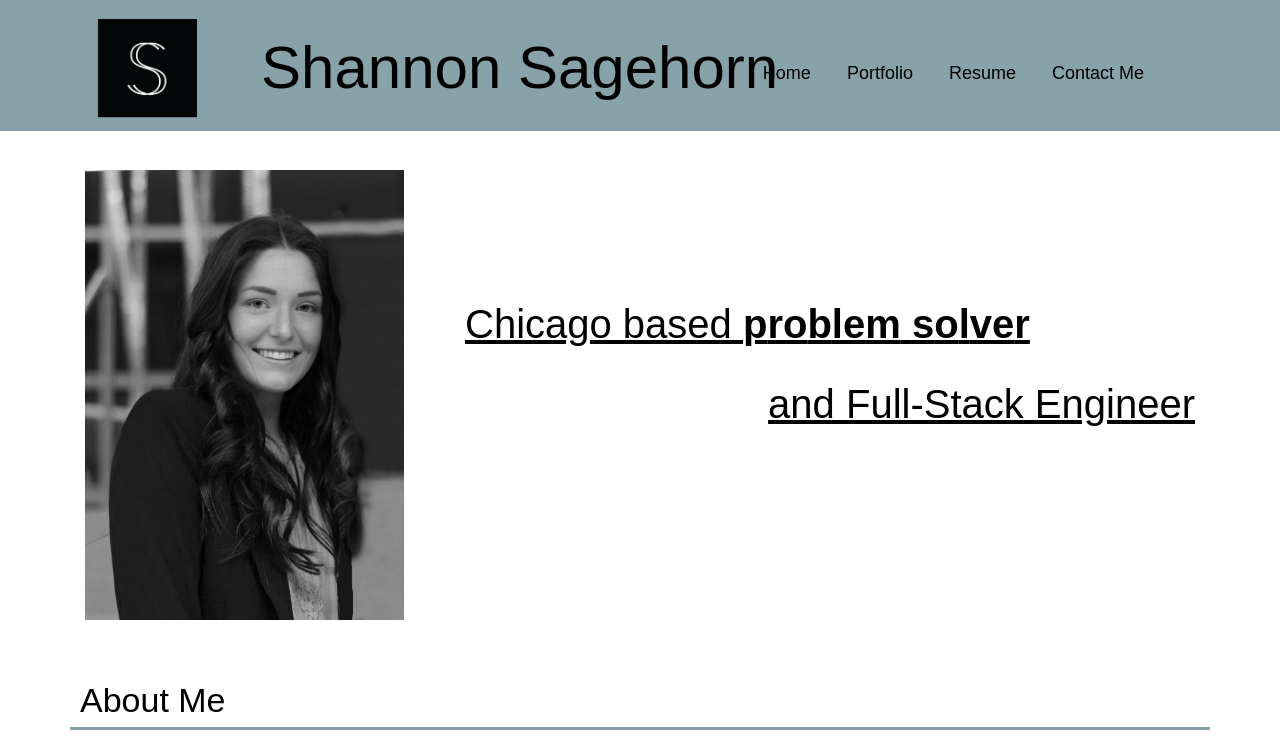
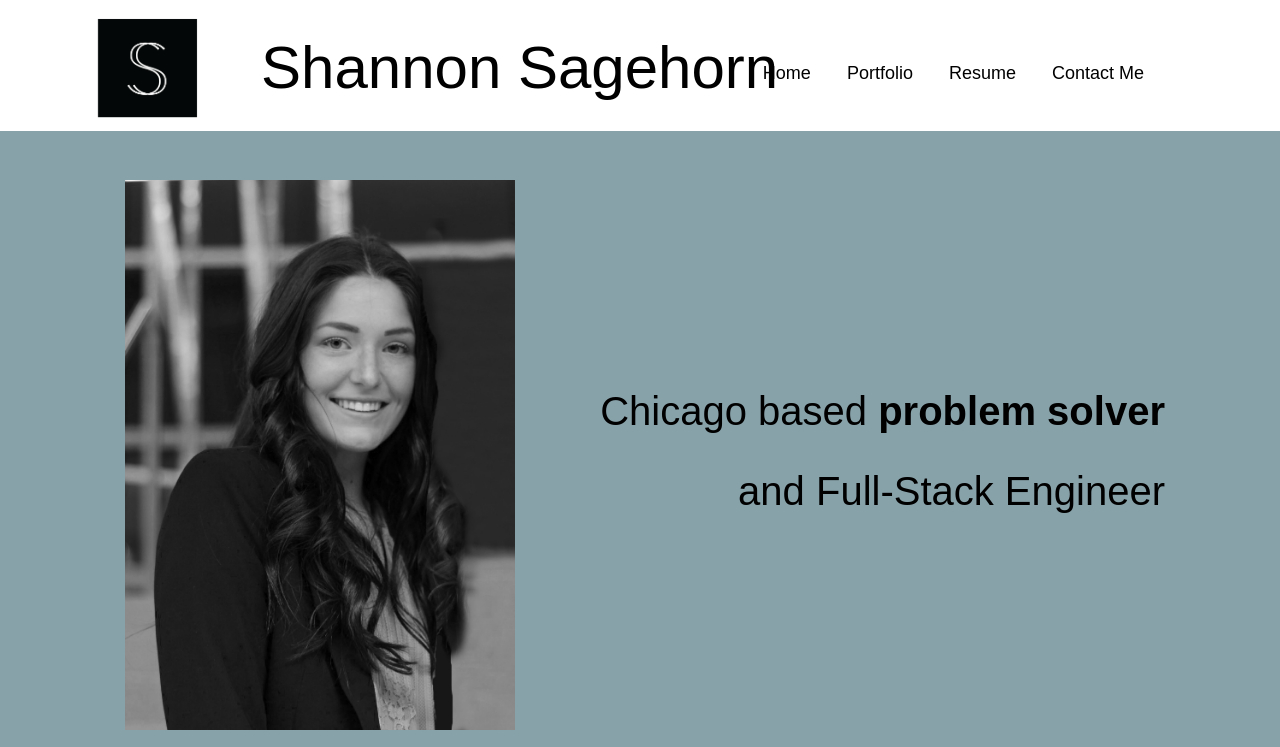
Before and after one commit to srsagehorn/srsagehorn.github.io, a plain HTML site: page index.html in a window 1280 px wide. Shown: the top 747 px of the page. Drawn offline with nearby package versions, Linux system fonts and the light colour scheme; a web font is replaced by a local one.

Commit message:
changed colors

```diff
--- a/index.html
+++ b/index.html
@@ -26,7 +26,7 @@
   </head>
   <body>
     <!-- nav bar -->
-    <nav class="navbar navbar-expand-lg">
+    <header class="navbar navbar-expand-lg">
       <div class="logoName navbar-text">
         <a class="navbar-brand" href="index.html">
           <img class = "navImg" src="pics/logo.png" alt="SS logo" />
@@ -71,18 +71,17 @@
         </div>
       </div>
       <!-- </div> -->
-    </nav>
+    </header>
 
     <!-- Main -->
-
     <main class = "pageContent">
       <!-- image and tag line -->
-    <div class="container">
-      <div class="row" style="margin-top: 40px;">
-        <div class="col-lg-4 imgContainer">
+      <div class = "colorBox">
+        <div class="row headLiner">
+          <div class="col-lg-6 imgContainer">
             <img class="imgMe" src="pics/me2.jpg" alt="portrait of Shannon" />
           </div>
-        <div class="col-lg-8">
+          <div class="col-lg-6 heading">
             <div class="firstln">
               <h2>Chicago based <span class="prob"></span></h2>
             </div>
@@ -92,6 +91,8 @@
             </div>
           </div>
         </div>
+      </div>
+    <div class="container index">
       <!-- about me -->
       <div class="row">
         <div class="text">
--- a/style.css
+++ b/style.css
@@ -13,16 +13,10 @@ p {
   font-style: normal;
 }
 
-.fade {
-  margin: 50px;
-  padding: 50px;
-  background-color: lightgreen;
-  opacity: 1;
-}
-
 /* nav */
-nav {
-  background-color: rgb(136, 162, 170);
+header {
+  background-color: white;
+  border-bottom: solid 4px rgb(136, 162, 170);
 }
 
 .navbar {
@@ -32,6 +26,10 @@ nav {
   z-index: 9999;
   padding: 0;
   padding-top: 60px;
+}
+
+.container {
+  width: 60%;
 }
 
 .pageContent {
@@ -74,7 +72,8 @@ nav {
 }
 
 .nav-link:hover {
-  color: white;
+  border-bottom: black solid 2px;
+  color: black;
 }
 
 .navbar-brand {
@@ -97,27 +96,37 @@ nav {
 }
 
 h2 {
-  position: relative;
-  top: 130px;
-  text-decoration: underline;
   font-size: 40px;
   font-weight: 200;
+  text-align: right;
+  position: relative;
+  right: 100px;
 }
 
-.firstln {
+.heading {
+  margin-top: auto;
+  margin-bottom: auto;
+}
+
+.imgContainer {
+  text-align: center;
+}
+
+/* .firstln {
   text-align: left;
 }
 
 .secondln {
   text-align: right;
-}
+  position: relative;
+  right: 60px;
+} */
 
 .prob {
   font-weight: 800;
 }
 
 h3 {
-  border-bottom: solid 3px rgb(136, 162, 170);
   height: 60px;
   padding: 10px;
   margin-bottom: 20px;
@@ -135,9 +144,11 @@ h3 {
 
 /* body */
 .imgMe {
-  height: 500px;
-  /* padding: 10px; */
-  padding-bottom: 50px;
+  height: 550px;
+  margin-top: 50px;
+  margin-bottom: 50px;
+  /* margin-left: auto;
+  margin-right: auto; */
 }
 
 p {
@@ -153,6 +164,23 @@ p {
   color: black;
 }
 
+.colorBox {
+  background-color: rgb(136, 162, 170);
+padding-bottom: 20px;
+margin-bottom: 20px;
+}
+
+.headLiner {
+  width: 100%;
+  margin-left: auto;
+  margin-right: auto;
+}
+
+.index {
+  z-index: 9997;
+  width: 60%;
+}
+
 /* portfolio */
 .title {
   font-size: 50px;
@@ -161,7 +189,6 @@ p {
 
 .portImg {
   height: 150px !important;
-  /* background-color: rgb(136, 162, 170); */
 }
 
 .colorBlock {
@@ -201,7 +228,6 @@ p {
 
 .card-link {
   color: black;
-  /* background-color: rgb(180, 213, 223); */
   background-color: rgb(218, 218, 218);
   padding: 10px;
   border-radius: 5px;
@@ -238,9 +264,6 @@ i {
   height: 13px;
 }
 
-/* .leave:hover {
-  filter: invert(100%);
-} */
 /* resume */
 .resPic {
   height: 60px;
@@ -442,6 +465,9 @@ footer img {
     position: relative;
     left: 20px;
   }
+  .index {
+    width: 80%;
+  }
 }
 
 @media (max-width: 1100px) {
@@ -466,10 +492,8 @@ footer img {
     position: relative;
     top: 0;
     text-align: center;
-  }
-  .firstln {
-      position: relative;
-      left: 0px;
+    position: relative;
+    right: 0;
   }
   .imgContainer {
     text-align: center;
```
Also changed, not shown: contact.html (+2 -2 lines), portfolio.html (+2 -2 lines), resume.html (+2 -2 lines). Lines whose indentation alone changed are shown as unchanged.
